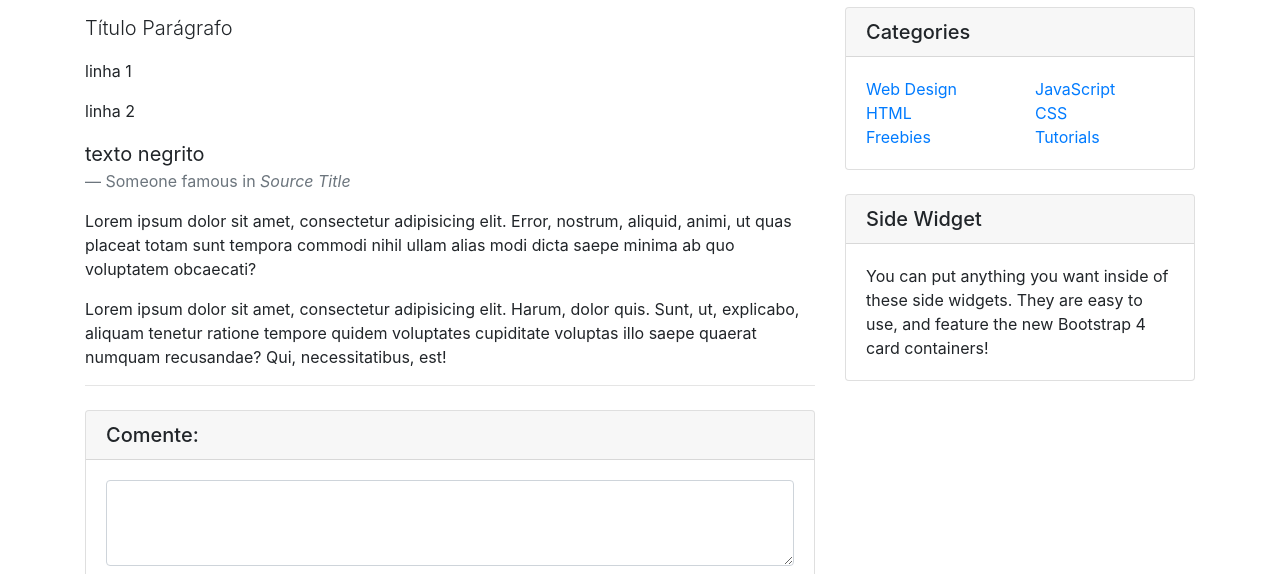
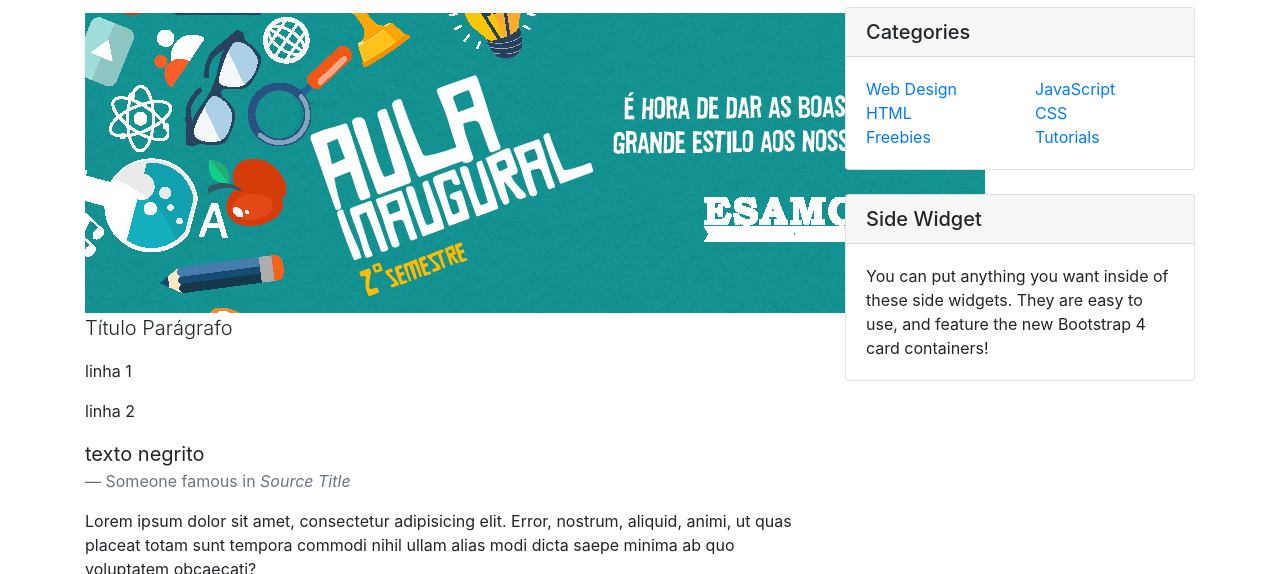
Before and after one commit to carvalhoengp/oanacronista, a website: page index.html in a window 1280 px wide. Shown: the part 226-800 px from the top of the page. Drawn offline with Linux system fonts and the light colour scheme.

Commit message:
Update index.html

```diff
--- a/index.html
+++ b/index.html
@@ -72,7 +72,7 @@
 
 
           <!-- Preview Image -->
-
+          <img src="images/foto1.jpg" alt="">
 
 
           <!-- Post Content -->
```
